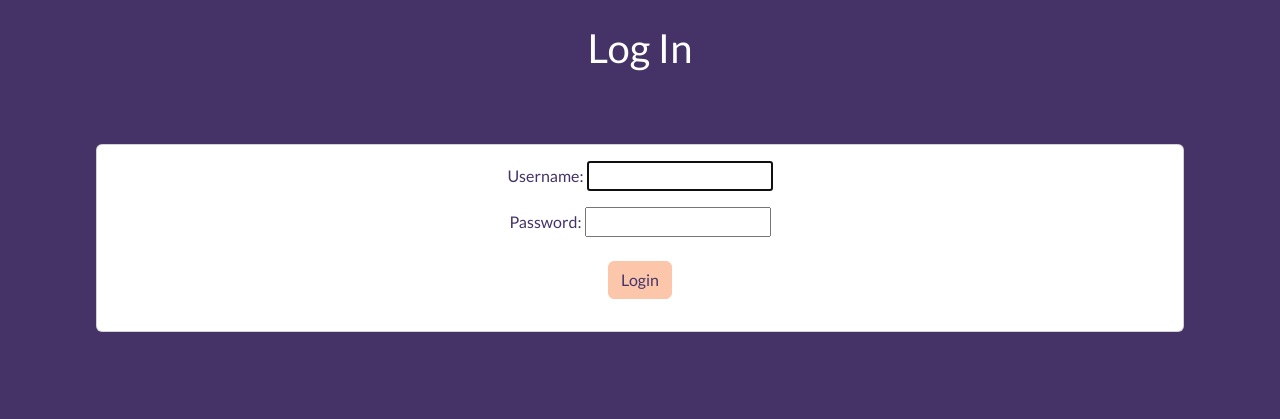
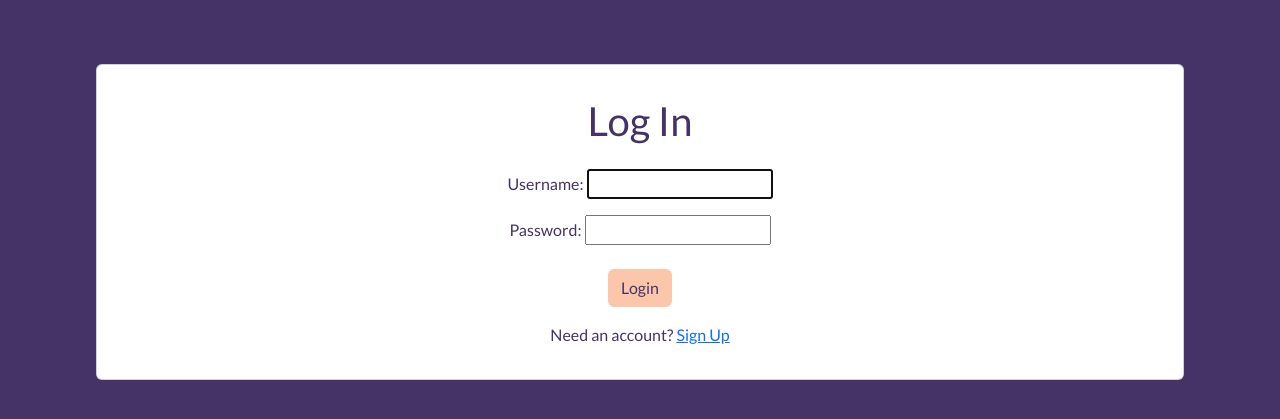
Before and after one commit to awolter27/KeyMaster, a Django app: page /accounts/login/ in a window 1280 px wide. Shown: the top 419 px of the page. Run offline with Django 4.2, Linux system fonts and the light colour scheme; some libraries are stand-ins or nearby versions; some web fonts are replaced.

Commit message:
Updated CSS on log in and sign up pages

```diff
--- a/main_app/static/styles/main.css
+++ b/main_app/static/styles/main.css
@@ -49,6 +49,9 @@ body {
     text-decoration: none;
 }
 
+#signup-heading,
+#login-heading,
+#login-text,
 #records-list-website,
 #records-list-caret,
 #record-detail-website,
--- a/main_app/templates/registration/login.html
+++ b/main_app/templates/registration/login.html
@@ -2,16 +2,17 @@
 {% block title %}Log In{% endblock %}
 {% block content %}
 
-<h1 class="pt-4 pb-5 text-center">Log In</h1>
-<div class="d-flex justify-content-center mb-5 text-center">
+<div class="d-flex justify-content-center my-5 text-center">
     <div class="card my-3" id="login-card">
         <div class="card-body d-flex flex-column justify-content-between align-items-center">
+            <h1 class="py-3 text-center" id="login-heading">Log In</h1>
             <form method="post" action="{% url 'login' %}" class="w-75">
                 {% csrf_token %} {{ form.as_p }}
                 <div class="d-flex justify-content-center">
                     <input type="submit" value="Login" class="btn mt-2 mb-3" id="login-submit" />
                     <input type="hidden" name="next" value="{{ next }}" />
                 </div>
+                <p id="login-text">Need an account? <a href="/accounts/signup/">Sign Up</a></p>
             </form>
         </div>
     </div>
--- a/main_app/templates/registration/signup.html
+++ b/main_app/templates/registration/signup.html
@@ -2,10 +2,10 @@
 {% block title %}Sign Up{% endblock %}
 {% block content %}
 
-<h1 class="pt-5 pb-3 text-center">Sign Up</h1>
 <div class="d-flex justify-content-center mb-5">
     <div class="card my-3" id="signup-card">
         <div class="card-body d-flex flex-column justify-content-between align-items-center">
+            <h1 class="py-3 text-center" id="signup-heading">Sign Up</h1>
             <form method="post" action="{% url 'signup' %}" class="w-75">
                 {% csrf_token %}
                 {{ form.as_p }}
```
Also changed, not shown: KeyMaster/settings.py (+16 -16 lines).
